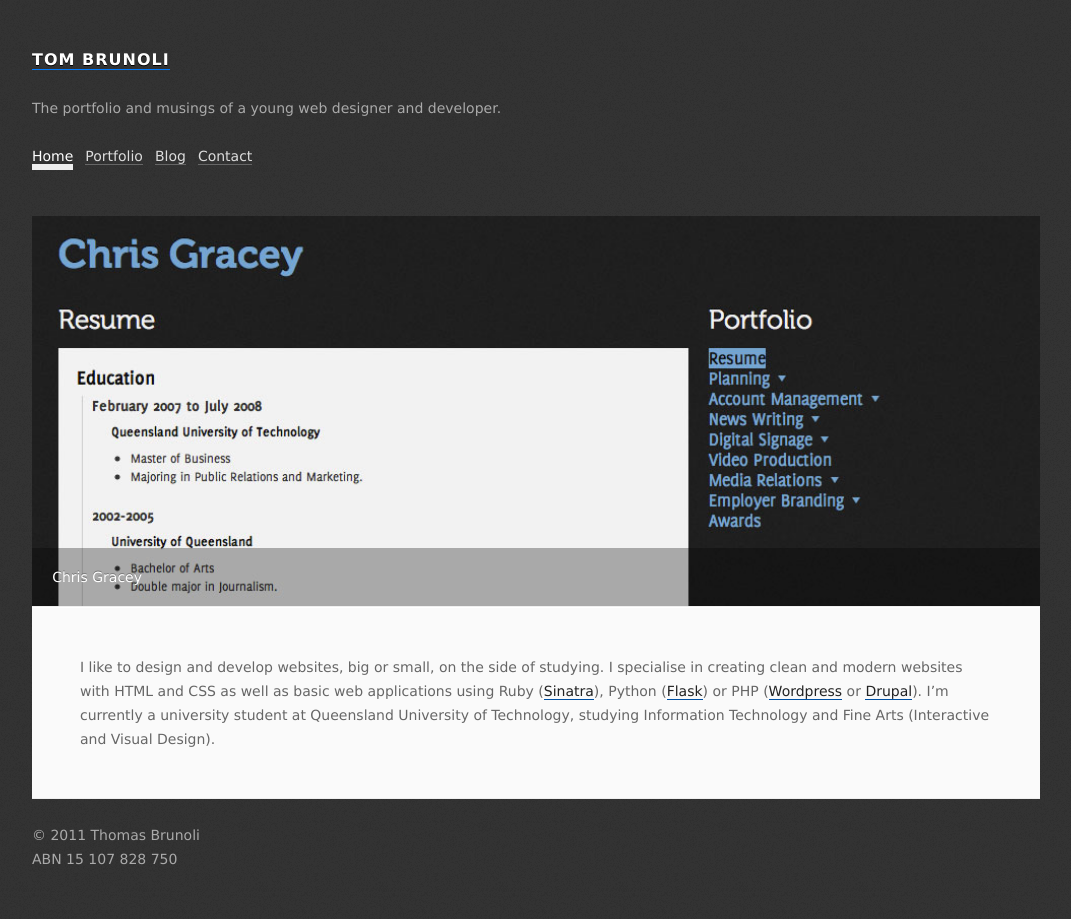
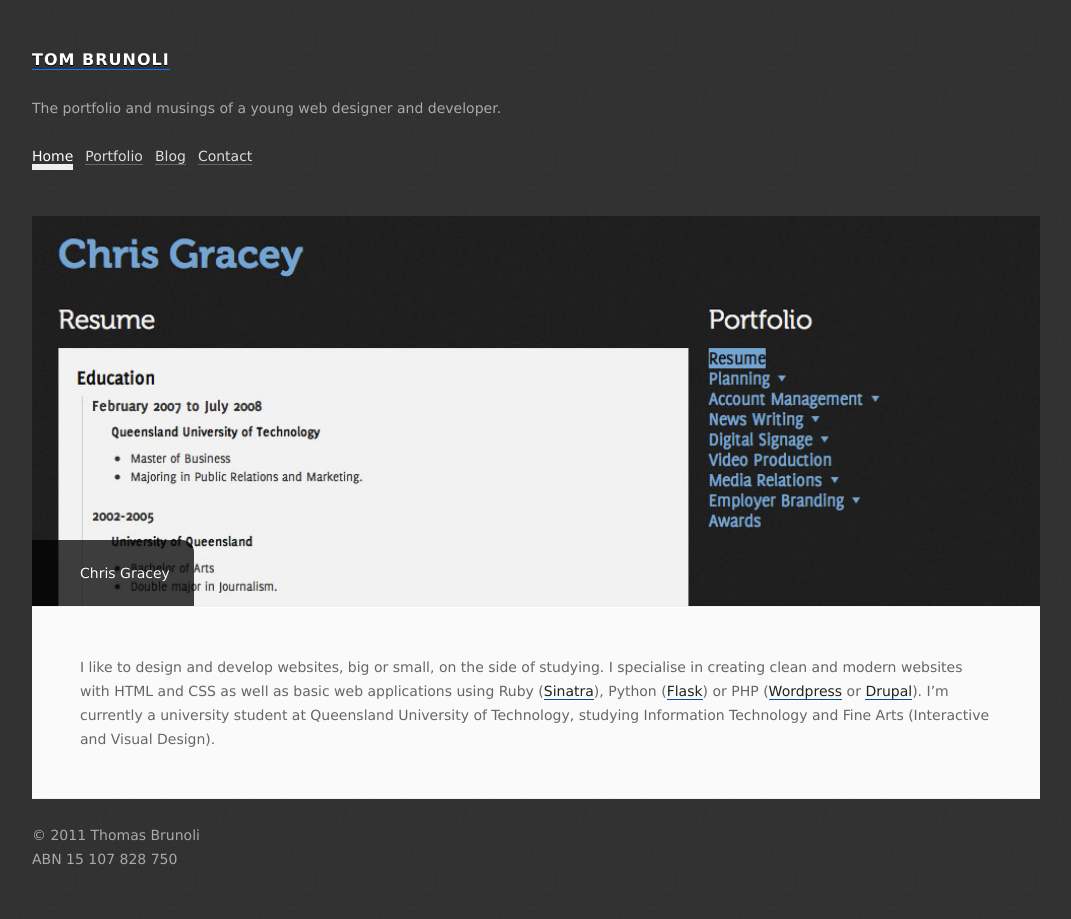
Before and after one commit to tominated/tominated.github.com, a Jekyll site: the page built from index.html, in a window 1280 px wide. Shown: the whole page, without its empty margins (104-1175 px from the left). Built offline with Jekyll 4.4.1, drawn with Linux system fonts in a browser that asks for light colours; nearby versions of some CDN libraries; Markdown is read by kramdown in place of the engine named in the settings.

Commit message:
fixed flexslider captions

```diff
--- a/css/flexslider.css
+++ b/css/flexslider.css
@@ -45,7 +45,7 @@ html[xmlns] .slides {display: block;}
 /* IE rgba() hack */
 .flex-caption {background:none; -ms-filter:progid:DXImageTransform.Microsoft.gradient(startColorstr=#4C000000,endColorstr=#4C000000);
 filter:progid:DXImageTransform.Microsoft.gradient(startColorstr=#4C000000,endColorstr=#4C000000); zoom: 1;}
-.flex-caption {width: 96%; padding: 2%; position: absolute; left: 0; bottom: 0; background: rgba(0,0,0,.3); color: #fff; text-shadow: 0 -1px 0 rgba(0,0,0,.3); font-size: 14px; line-height: 18px; margin: 0;}
+.flex-caption {padding: 24px 24px 24px 48px; position: absolute; left: 0; bottom: 0; background: rgba(0,0,0,.75); color: #fff; text-shadow: 0 -1px 0 rgba(0,0,0,.3); font-size: 14px; line-height: 18px; margin: 0; border-radius: 0 12px 0 0;}
 
 /* Direction Nav */
 .flex-direction-nav li a {width: 52px; height: 52px; margin: -13px 0 0; display: block; background: url(theme/bg_direction_nav.png) no-repeat 0 0; position: absolute; top: 50%; cursor: pointer; text-indent: -9999px;}
```
Also changed, not shown: 14 other files.
